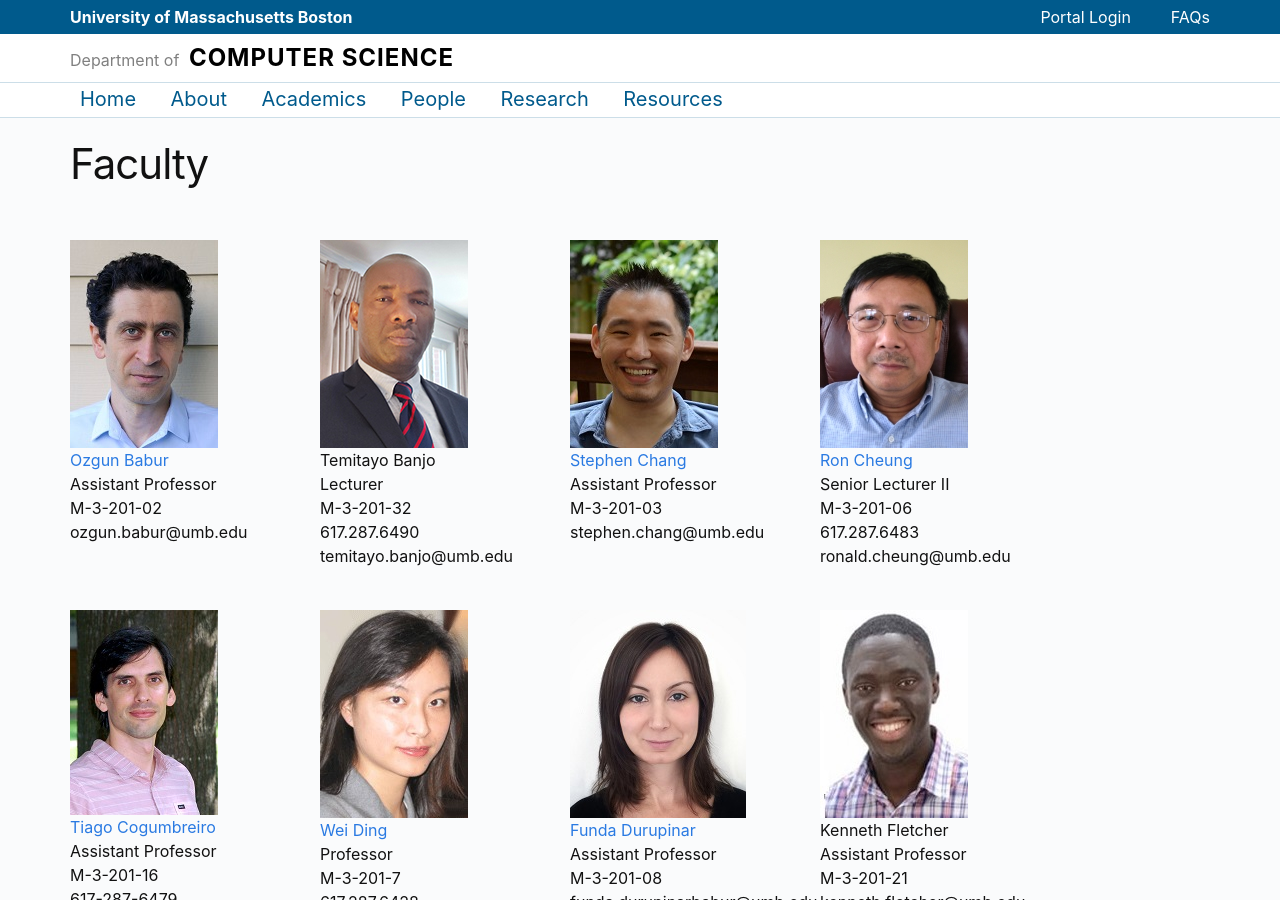
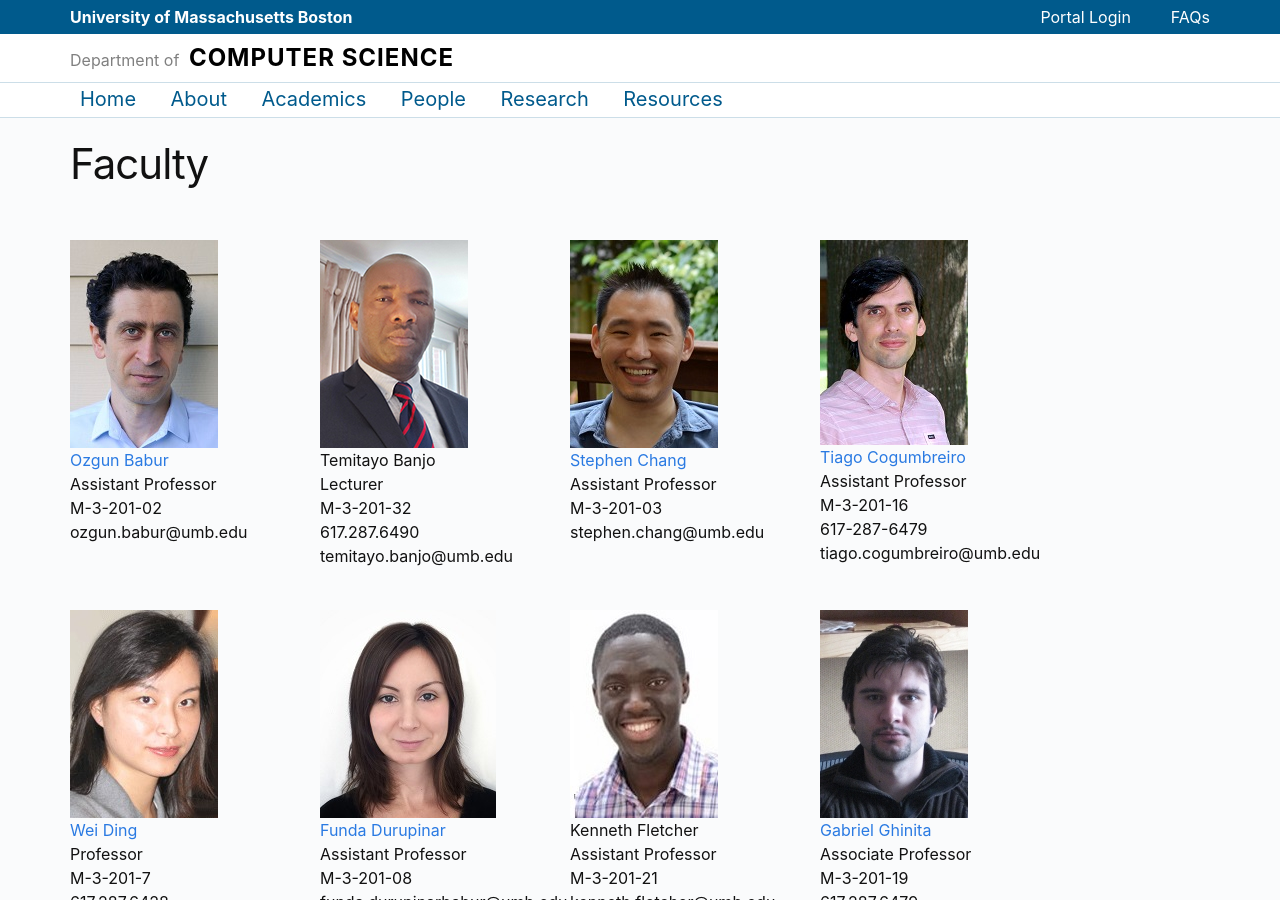
Before and after one commit to umbcs/umbcs.github.io, a Jekyll site: the page built from WEB/people/faculty.markdown, in a window 1280 px wide and 900 px high. Built offline with Jekyll 4.4.1, drawn with Linux system fonts in a browser that asks for light colours; some of the changed text lies outside the part shown.

Commit message:
Update faculty.markdown
Moved Ron Cheung to retired faculty.

```diff
--- a/WEB/people/faculty.markdown
+++ b/WEB/people/faculty.markdown
@@ -28,14 +28,6 @@ permalink: "/faculty"
     M-3-201-03<br>
     stephen.chang@umb.edu<br>
     <br>
-  </div>
-  <div class="person">
-    <a href="http://www.cs.umb.edu/~cheungr"><img src="/WEB/images/people/Ron_Cheung.jpg"></a><br>
-    <a href="http://www.cs.umb.edu/~cheungr" target=_blank>Ron Cheung</a><br>
-    Senior Lecturer II<br>
-    M-3-201-06<br>
-    617.287.6483<br>
-    ronald.cheung@umb.edu
   </div>
   <div class="person">
     <a href="https://cogumbreiro.github.io/"><img src="/WEB/images/people/Tiago_Cogumbreiro.jpg"></a><br>
@@ -230,6 +222,14 @@ permalink: "/faculty"
     <br>
     <br>
   </div>
+   <div class="person">
+    <a href="http://www.cs.umb.edu/~cheungr"><img src="/WEB/images/people/Ron_Cheung.jpg"></a><br>
+    <a href="http://www.cs.umb.edu/~cheungr" target=_blank>Ron Cheung</a><br>
+    Senior Lecturer II<br>
+    M-3-201-06<br>
+    617.287.6483<br>
+    ronald.cheung@umb.edu
+  </div>
   <div class="person">
     <a href="http://www.cs.umb.edu/~eb"><img src="/WEB/images/people/Ethan_Bolker.jpg"></a><br>
     <a href="http://www.cs.umb.edu/~eb" target=_blank>Ethan Bolker</a><br>
```
